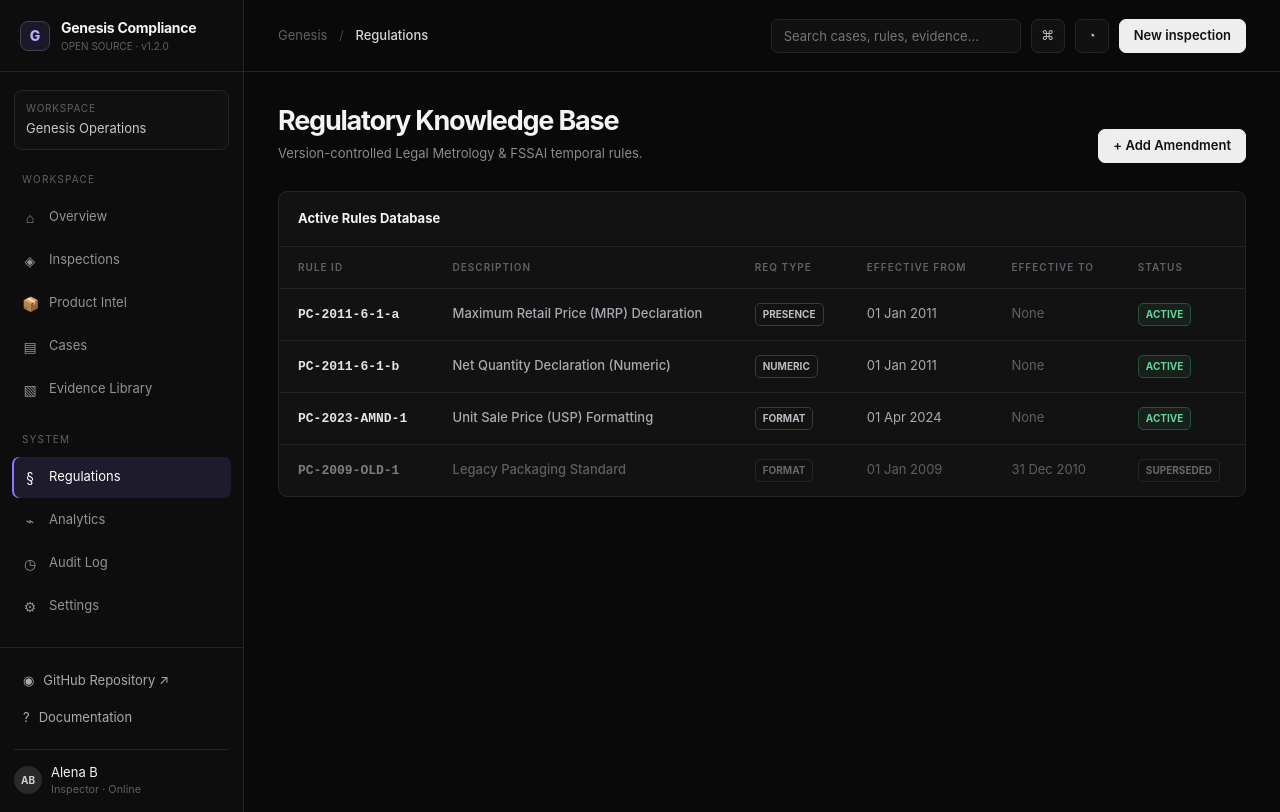
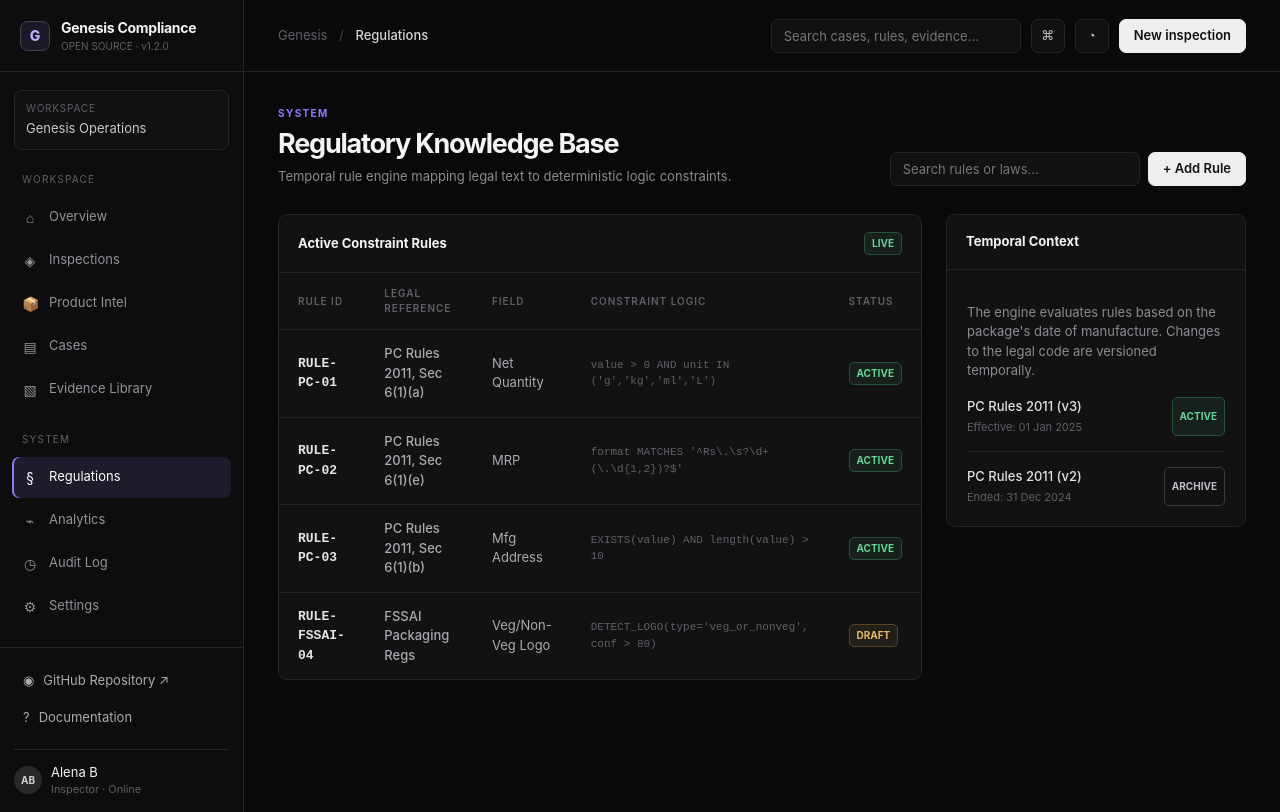
Before and after one commit to alena-tas12/sih2026, a React (Vite) app in the folder apps/web/: page /regulations in a window 1280 px wide. Built offline with nearby package versions, Linux system fonts and the light colour scheme.

Commit message:
UI: Apply premium redesign to all remaining sidebar modules

```diff
--- a/apps/web/src/pages/AuditLogPage.tsx
+++ b/apps/web/src/pages/AuditLogPage.tsx
@@ -1,46 +1,71 @@
 import React from 'react';
-
-const auditData = [
-  { id: 'AUD-092', time: '2026-09-09 18:45:12', user: 'Alena B.', action: 'MANUAL_CORRECTION', details: 'Updated Manufacturer Address confidence 60% -> 100% (Manual verify)', case: 'CASE-104' },
-  { id: 'AUD-091', time: '2026-09-09 18:42:05', user: 'System (Rule Engine)', action: 'RULE_EVALUATION', details: 'Applied PC Rules 2011 to CASE-104', case: 'CASE-104' },
-  { id: 'AUD-090', time: '2026-09-09 18:41:50', user: 'System (Vision Worker)', action: 'EXTRACTION_COMPLETE', details: 'PaddleOCR + VLM completed extraction with 1 contradiction', case: 'CASE-104' },
-  { id: 'AUD-089', time: '2026-09-09 18:41:02', user: 'Alena B.', action: 'INSPECTION_STARTED', details: 'Uploaded package image for ABC Foods Rice', case: 'CASE-104' },
-];
 
 export default function AuditLogPage() {
   return (
-    <div className="page-content">
-      <div className="page-header">
+    <section className="content">
+      <div className="header">
         <div>
-          <h1 className="page-title">System Audit Log</h1>
-          <p className="page-desc">Immutable chronological record of all system events and human interventions.</p>
+          <div className="eyebrow">System</div>
+          <h1>Audit Log</h1>
+          <p className="subtitle">Immutable chronological ledger of system and human actions.</p>
         </div>
+        <button className="outline">Export CSV</button>
       </div>
 
-      <div className="panel">
-        <table className="data-table">
+      <div className="panel bottom">
+        <div className="panel-head" style={{ gap: '16px' }}>
+          <input type="text" className="search" placeholder="Search events or users..." style={{ flex: 1, maxWidth: 'none' }} />
+          <select>
+            <option>All Event Types</option>
+            <option>Human Action</option>
+            <option>System Action</option>
+            <option>Rule Update</option>
+          </select>
+        </div>
+        <div className="table-wrap">
+          <table className="table">
             <thead>
               <tr>
                 <th>Timestamp</th>
-              <th>User / Service</th>
-              <th>Action Type</th>
-              <th>Details</th>
-              <th>Ref</th>
+                <th>Actor</th>
+                <th>Event Type</th>
+                <th>Description</th>
+                <th>Reference</th>
               </tr>
             </thead>
             <tbody>
-            {auditData.map(log => (
-              <tr key={log.id}>
-                <td style={{ color: 'var(--text-muted)', fontSize: '12px' }}>{log.time}</td>
-                <td className="primary-cell">{log.user}</td>
-                <td><span className="badge neutral">{log.action}</span></td>
-                <td>{log.details}</td>
-                <td><span className="mono" style={{ color: 'var(--accent-main)' }}>{log.case}</span></td>
+              <tr>
+                <td className="mono" style={{ color: 'var(--dim)' }}>2026-09-09 14:32:01</td>
+                <td><span className="tag amber">Alena B</span></td>
+                <td>CASE_OVERRIDE</td>
+                <td>Manually approved "Net Quantity" field despite OCR contradiction.</td>
+                <td className="mono"><a href="#" style={{ color: 'var(--accent)' }}>CASE-2026-0104</a></td>
               </tr>
-            ))}
+              <tr>
+                <td className="mono" style={{ color: 'var(--dim)' }}>2026-09-09 14:30:15</td>
+                <td><span className="tag">SYSTEM (OCR)</span></td>
+                <td>EXTRACTION_HALT</td>
+                <td>Contradiction detected between PaddleOCR and Donut VLM.</td>
+                <td className="mono"><a href="#" style={{ color: 'var(--accent)' }}>CASE-2026-0104</a></td>
+              </tr>
+              <tr>
+                <td className="mono" style={{ color: 'var(--dim)' }}>2026-09-09 10:15:00</td>
+                <td><span className="tag">SYSTEM (CRON)</span></td>
+                <td>RULE_SYNC</td>
+                <td>Updated local Legal Metrology ruleset from upstream master.</td>
+                <td className="mono"><a href="#" style={{ color: 'var(--accent)' }}>SYNC-992</a></td>
+              </tr>
+              <tr>
+                <td className="mono" style={{ color: 'var(--dim)' }}>2026-09-08 19:42:11</td>
+                <td><span className="tag amber">Alena B</span></td>
+                <td>POLICY_UPDATE</td>
+                <td>Changed Auto-Approve Threshold from 80% to 85%.</td>
+                <td className="mono"><a href="#" style={{ color: 'var(--accent)' }}>CFG-SET</a></td>
+              </tr>
             </tbody>
           </table>
         </div>
       </div>
+    </section>
   );
 }
--- a/apps/web/src/pages/EvidencePage.tsx
+++ b/apps/web/src/pages/EvidencePage.tsx
@@ -1,50 +1,52 @@
 import React from 'react';
-
-const evidenceData = [
-  { id: 'EV-9932', caseId: 'CASE-104', field: 'Net Quantity', img: '500g.png', text: '500 g', conf: 98, source: 'Vision-Language' },
-  { id: 'EV-9931', caseId: 'CASE-104', field: 'MRP', img: 'mrp.png', text: '₹150.00', conf: 95, source: 'PaddleOCR' },
-  { id: 'EV-9930', caseId: 'CASE-103', field: 'Expiry Date', img: 'exp.png', text: '12/2026', conf: 92, source: 'PaddleOCR' },
-  { id: 'EV-9929', caseId: 'CASE-102', field: 'Mfg Address', img: 'mfg.png', text: 'Plot 12, Phase 4...', conf: 60, source: 'PaddleOCR' },
-];
 
 export default function EvidencePage() {
   return (
-    <div className="page-content">
-      <div className="page-header">
+    <section className="content">
+      <div className="header">
         <div>
-          <h1 className="page-title">Evidence Library</h1>
-          <p className="page-desc">Cryptographically hashed extraction clippings for legal auditability.</p>
+          <div className="eyebrow">Workspace</div>
+          <h1>Evidence Library</h1>
+          <p className="subtitle">Cryptographic evidence crops extracted by the vision pipeline.</p>
         </div>
-        <button className="btn btn-outline">Export Evidence Log</button>
+        <div className="filters">
+          <input className="search" placeholder="Search evidence ID..." />
+          <select>
+            <option>All Sources</option>
+            <option>OCR (PaddleOCR)</option>
+            <option>Vision (Donut VLM)</option>
+          </select>
+        </div>
       </div>
 
-      <div style={{ display: 'grid', gridTemplateColumns: 'repeat(auto-fill, minmax(280px, 1fr))', gap: '24px' }}>
-        {evidenceData.map(ev => (
-          <div key={ev.id} className="panel" style={{ overflow: 'hidden' }}>
-            <div style={{ height: '120px', background: 'var(--bg-base)', borderBottom: '1px solid var(--border-subtle)', display: 'flex', alignItems: 'center', justifyContent: 'center', color: 'var(--text-muted)' }}>
-              <div style={{ border: '2px dashed var(--border-focus)', padding: '10px', fontSize: '11px', textTransform: 'uppercase' }}>
-                [ Image Crop: {ev.field} ]
-              </div>
+      <div style={{ display: 'grid', gridTemplateColumns: 'repeat(auto-fill, minmax(280px, 1fr))', gap: '20px' }}>
+        {[1, 2, 3, 4, 5, 6].map(i => (
+          <div key={i} className="panel">
+            <div style={{
+              height: '140px',
+              background: '#0a0a0a',
+              borderBottom: '1px solid var(--line)',
+              display: 'flex',
+              alignItems: 'center',
+              justifyContent: 'center',
+              color: 'var(--dim)'
+            }}>
+              [ Image Crop: Net Quantity ]
             </div>
             <div className="panel-body">
-              <div style={{ display: 'flex', justifyContent: 'space-between', marginBottom: '8px' }}>
-                <span style={{ fontSize: '12px', color: 'var(--text-muted)', fontFamily: 'monospace' }}>{ev.id}</span>
-                <span style={{ fontSize: '12px', color: 'var(--accent-main)', fontWeight: 600 }}>{ev.caseId}</span>
+              <div style={{ display: 'flex', justifyContent: 'space-between', marginBottom: '12px' }}>
+                <span className="mono" style={{ fontSize: '11px', color: 'var(--dim)' }}>EV-99{i}82A</span>
+                <span className="tag green">98% Conf</span>
               </div>
-              <div style={{ fontSize: '14px', fontWeight: 600, color: 'var(--text-primary)', marginBottom: '4px' }}>
-                {ev.field}
-              </div>
-              <div className="mono" style={{ fontSize: '13px', color: 'var(--text-secondary)', marginBottom: '12px', background: 'var(--bg-base)', padding: '6px', borderRadius: '4px' }}>
-                "{ev.text}"
-              </div>
-              <div style={{ display: 'flex', justifyContent: 'space-between', fontSize: '11px' }}>
-                <span style={{ color: 'var(--text-muted)' }}>{ev.source}</span>
-                <span style={{ color: ev.conf > 80 ? 'var(--success-text)' : 'var(--warning-text)' }}>{ev.conf}% Conf</span>
+              <div style={{ fontSize: '13px', fontWeight: 600, color: 'var(--text)', marginBottom: '4px' }}>Net Quantity: 500 g</div>
+              <div style={{ fontSize: '12px', color: 'var(--muted)' }}>Extracted via PaddleOCR</div>
+              <div style={{ marginTop: '16px', fontSize: '11px' }}>
+                Linked to: <a href="#" style={{ color: 'var(--accent)', textDecoration: 'none' }}>CASE-2026-0104</a>
               </div>
             </div>
           </div>
         ))}
       </div>
-    </div>
+    </section>
   );
 }
--- a/apps/web/src/pages/RegulationsPage.tsx
+++ b/apps/web/src/pages/RegulationsPage.tsx
@@ -2,66 +2,101 @@ import React from 'react';
 
 export default function RegulationsPage() {
   return (
-    <div className="page-content">
-      <div className="page-header">
+    <section className="content">
+      <div className="header">
         <div>
-          <h1 className="page-title">Regulatory Knowledge Base</h1>
-          <p className="page-desc">Version-controlled Legal Metrology & FSSAI temporal rules.</p>
+          <div className="eyebrow">System</div>
+          <h1>Regulatory Knowledge Base</h1>
+          <p className="subtitle">Temporal rule engine mapping legal text to deterministic logic constraints.</p>
         </div>
-        <button className="btn btn-primary">+ Add Amendment</button>
+        <div className="filters">
+          <input className="search" placeholder="Search rules or laws..." />
+          <button className="primary">+ Add Rule</button>
+        </div>
       </div>
 
+      <div style={{ display: 'grid', gridTemplateColumns: '1fr 300px', gap: '24px' }}>
+
+        {/* Rules Table */}
         <div className="panel">
-        <div className="panel-header">
-          <h2 className="panel-title">Active Rules Database</h2>
+          <div className="panel-head">
+            <div className="panel-title">Active Constraint Rules</div>
+            <span className="tag green">Live</span>
           </div>
-        <table className="data-table">
+          <div className="table-wrap">
+            <table className="table">
               <thead>
                 <tr>
                   <th>Rule ID</th>
-              <th>Description</th>
-              <th>Req Type</th>
-              <th>Effective From</th>
-              <th>Effective To</th>
+                  <th>Legal Reference</th>
+                  <th>Field</th>
+                  <th>Constraint Logic</th>
                   <th>Status</th>
                 </tr>
               </thead>
               <tbody>
                 <tr>
-              <td><span className="mono">PC-2011-6-1-a</span></td>
-              <td className="primary-cell">Maximum Retail Price (MRP) Declaration</td>
-              <td><span className="badge neutral">PRESENCE</span></td>
-              <td>01 Jan 2011</td>
-              <td style={{ color: 'var(--text-muted)' }}>None</td>
-              <td><span className="badge success">Active</span></td>
+                  <td className="mono">RULE-PC-01</td>
+                  <td className="primary-cell">PC Rules 2011, Sec 6(1)(a)</td>
+                  <td>Net Quantity</td>
+                  <td className="mono" style={{ fontSize: '11px', color: 'var(--dim)' }}>{`value > 0 AND unit IN ('g','kg','ml','L')`}</td>
+                  <td><span className="tag green">Active</span></td>
                 </tr>
                 <tr>
-              <td><span className="mono">PC-2011-6-1-b</span></td>
-              <td className="primary-cell">Net Quantity Declaration (Numeric)</td>
-              <td><span className="badge neutral">NUMERIC</span></td>
-              <td>01 Jan 2011</td>
-              <td style={{ color: 'var(--text-muted)' }}>None</td>
-              <td><span className="badge success">Active</span></td>
+                  <td className="mono">RULE-PC-02</td>
+                  <td className="primary-cell">PC Rules 2011, Sec 6(1)(e)</td>
+                  <td>MRP</td>
+                  <td className="mono" style={{ fontSize: '11px', color: 'var(--dim)' }}>{`format MATCHES '^Rs\\.\\s?\\d+(\\.\\d{1,2})?$'`}</td>
+                  <td><span className="tag green">Active</span></td>
                 </tr>
                 <tr>
-              <td><span className="mono">PC-2023-AMND-1</span></td>
-              <td className="primary-cell">Unit Sale Price (USP) Formatting</td>
-              <td><span className="badge neutral">FORMAT</span></td>
-              <td>01 Apr 2024</td>
-              <td style={{ color: 'var(--text-muted)' }}>None</td>
-              <td><span className="badge success">Active</span></td>
+                  <td className="mono">RULE-PC-03</td>
+                  <td className="primary-cell">PC Rules 2011, Sec 6(1)(b)</td>
+                  <td>Mfg Address</td>
+                  <td className="mono" style={{ fontSize: '11px', color: 'var(--dim)' }}>{`EXISTS(value) AND length(value) > 10`}</td>
+                  <td><span className="tag green">Active</span></td>
                 </tr>
-            <tr style={{ opacity: 0.5 }}>
-              <td><span className="mono">PC-2009-OLD-1</span></td>
-              <td className="primary-cell">Legacy Packaging Standard</td>
-              <td><span className="badge neutral">FORMAT</span></td>
-              <td>01 Jan 2009</td>
-              <td>31 Dec 2010</td>
-              <td><span className="badge neutral">Superseded</span></td>
+                <tr>
+                  <td className="mono">RULE-FSSAI-04</td>
+                  <td className="primary-cell">FSSAI Packaging Regs</td>
+                  <td>Veg/Non-Veg Logo</td>
+                  <td className="mono" style={{ fontSize: '11px', color: 'var(--dim)' }}>{`DETECT_LOGO(type='veg_or_nonveg', conf > 80)`}</td>
+                  <td><span className="tag amber">Draft</span></td>
                 </tr>
               </tbody>
             </table>
           </div>
         </div>
+
+        {/* Rule Editor Info */}
+        <div className="panel" style={{ alignSelf: 'start' }}>
+          <div className="panel-head">
+            <h2 className="panel-title">Temporal Context</h2>
+          </div>
+          <div className="panel-body">
+            <p style={{ color: 'var(--muted)', fontSize: '13px', marginBottom: '16px' }}>
+              The engine evaluates rules based on the package's date of manufacture.
+              Changes to the legal code are versioned temporally.
+            </p>
+            <div className="list">
+              <div className="row">
+                <div className="row-main">
+                  <div className="row-title">PC Rules 2011 (v3)</div>
+                  <div className="row-sub">Effective: 01 Jan 2025</div>
+                </div>
+                <span className="tag green">Active</span>
+              </div>
+              <div className="row">
+                <div className="row-main">
+                  <div className="row-title">PC Rules 2011 (v2)</div>
+                  <div className="row-sub">Ended: 31 Dec 2024</div>
+                </div>
+                <span className="tag">Archive</span>
+              </div>
+            </div>
+          </div>
+        </div>
+      </div>
+    </section>
   );
 }
--- a/apps/web/src/pages/SettingsPage.tsx
+++ b/apps/web/src/pages/SettingsPage.tsx
@@ -2,65 +2,66 @@ import React from 'react';
 
 export default function SettingsPage() {
   return (
-    <div className="page-content">
-      <div className="page-header">
+    <section className="content">
+      <div className="header">
         <div>
-          <h1 className="page-title">Settings</h1>
-          <p className="page-desc">Configuration for the Genesis Compliance Engine</p>
+          <div className="eyebrow">System</div>
+          <h1>Settings</h1>
+          <p className="subtitle">Configuration for the Genesis Compliance Engine</p>
         </div>
-        <button className="btn btn-primary">Save Changes</button>
+        <button className="primary">Save Changes</button>
       </div>
 
       <div style={{ display: 'grid', gridTemplateColumns: '240px 1fr', gap: '32px' }}>
         <div style={{ display: 'flex', flexDirection: 'column', gap: '8px' }}>
-          <div style={{ padding: '8px 12px', background: 'var(--bg-elevated)', borderRadius: '4px', fontWeight: 500, color: 'var(--text-primary)' }}>Inspection Engine</div>
-          <div style={{ padding: '8px 12px', color: 'var(--text-secondary)' }}>Organization</div>
-          <div style={{ padding: '8px 12px', color: 'var(--text-secondary)' }}>AI & Vision</div>
-          <div style={{ padding: '8px 12px', color: 'var(--text-secondary)' }}>Integrations</div>
+          <div style={{ padding: '8px 12px', background: 'var(--panel2)', borderRadius: '7px', fontWeight: 500, color: 'var(--text)' }}>Inspection Engine</div>
+          <div style={{ padding: '8px 12px', color: 'var(--muted)', cursor: 'pointer' }}>Organization Profile</div>
+          <div style={{ padding: '8px 12px', color: 'var(--muted)', cursor: 'pointer' }}>AI & Vision Models</div>
+          <div style={{ padding: '8px 12px', color: 'var(--muted)', cursor: 'pointer' }}>API Integrations</div>
         </div>
 
         <div className="panel" style={{ alignSelf: 'start' }}>
-          <div className="panel-header">
+          <div className="panel-head">
             <h2 className="panel-title">Inspection Engine Thresholds</h2>
           </div>
           <div className="panel-body" style={{ display: 'flex', flexDirection: 'column', gap: '24px' }}>
 
             <div>
-              <label style={{ display: 'block', fontWeight: 600, color: 'var(--text-primary)', marginBottom: '8px' }}>
+              <label style={{ display: 'block', fontWeight: 600, color: 'var(--text)', marginBottom: '8px' }}>
                 Auto-Approve Threshold (%)
               </label>
               <input type="number" defaultValue={85} style={{
-                background: 'var(--bg-base)', border: '1px solid var(--border-focus)', color: 'var(--text-primary)',
-                padding: '10px 14px', borderRadius: '4px', width: '120px', fontSize: '14px'
+                background: 'var(--bg)', border: '1px solid var(--line2)', color: 'var(--text)',
+                padding: '10px 14px', borderRadius: '7px', width: '120px', fontSize: '14px', outline: 'none'
               }} />
-              <p style={{ fontSize: '12px', color: 'var(--text-muted)', marginTop: '6px' }}>
+              <p style={{ fontSize: '12px', color: 'var(--dim)', marginTop: '6px' }}>
                 Extractions strictly above this confidence level are marked COMPLIANT automatically.
               </p>
             </div>
 
-            <hr style={{ border: 'none', borderTop: '1px solid var(--border-subtle)' }} />
+            <hr style={{ border: 'none', borderTop: '1px solid var(--line)' }} />
 
             <div>
-              <label style={{ display: 'block', fontWeight: 600, color: 'var(--text-primary)', marginBottom: '8px' }}>
+              <label style={{ display: 'block', fontWeight: 600, color: 'var(--text)', marginBottom: '8px' }}>
                 Require Human Review Threshold (%)
               </label>
               <input type="number" defaultValue={60} style={{
-                background: 'var(--bg-base)', border: '1px solid var(--border-focus)', color: 'var(--text-primary)',
-                padding: '10px 14px', borderRadius: '4px', width: '120px', fontSize: '14px'
+                background: 'var(--bg)', border: '1px solid var(--line2)', color: 'var(--text)',
+                padding: '10px 14px', borderRadius: '7px', width: '120px', fontSize: '14px', outline: 'none'
               }} />
-              <p style={{ fontSize: '12px', color: 'var(--text-muted)', marginTop: '6px' }}>
+              <p style={{ fontSize: '12px', color: 'var(--dim)', marginTop: '6px' }}>
                 Extractions below this confidence level always trigger the NEEDS_REVIEW state.
               </p>
             </div>
 
-            <hr style={{ border: 'none', borderTop: '1px solid var(--border-subtle)' }} />
+            <hr style={{ border: 'none', borderTop: '1px solid var(--line)' }} />
 
             <div>
-              <label style={{ display: 'flex', alignItems: 'center', gap: '8px', fontWeight: 600, color: 'var(--text-primary)' }}>
-                <input type="checkbox" defaultChecked style={{ accentColor: 'var(--accent-main)' }} />
+              <label style={{ display: 'flex', alignItems: 'center', gap: '8px', fontWeight: 600, color: 'var(--text)' }}>
+                <input type="checkbox" defaultChecked style={{ accentColor: 'var(--accent)', width: '16px', height: '16px' }} />
                 Halt on Contradiction
               </label>
-              <p style={{ fontSize: '12px', color: 'var(--text-muted)', marginTop: '6px', paddingLeft: '22px' }}>
+              <p style={{ fontSize: '12px', color: 'var(--dim)', marginTop: '6px', paddingLeft: '24px' }}>
                 If OCR and Vision-Language Model pathways disagree, immediately halt for human review regardless of confidence scores.
               </p>
             </div>
@@ -68,6 +69,6 @@ export default function SettingsPage() {
           </div>
         </div>
       </div>
-    </div>
+    </section>
   );
 }
```
Also changed, not shown: apps/web/src/pages/CasesPage.tsx (+19 -16 lines), 1 other file (tests, documents, lock files or other folders). Lines whose indentation alone changed are shown as unchanged.
